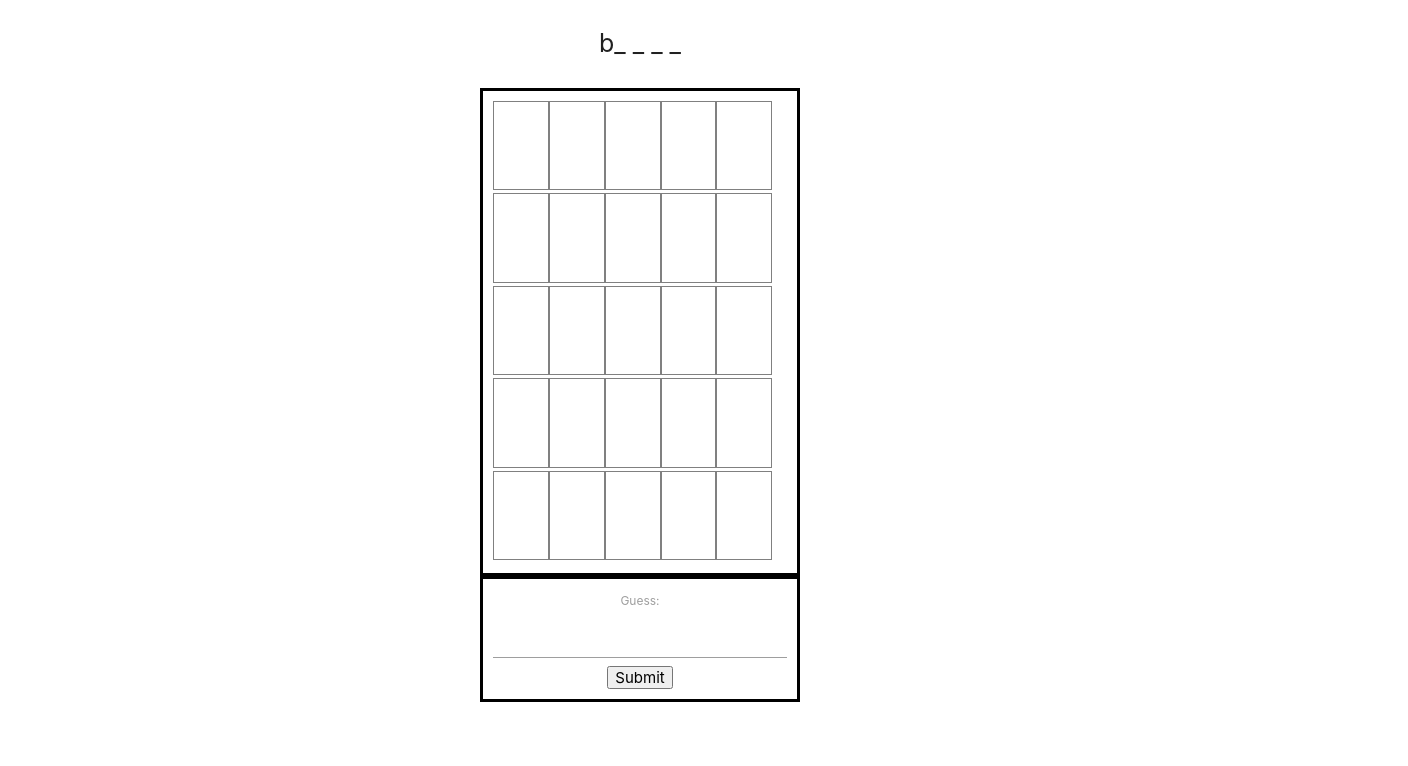
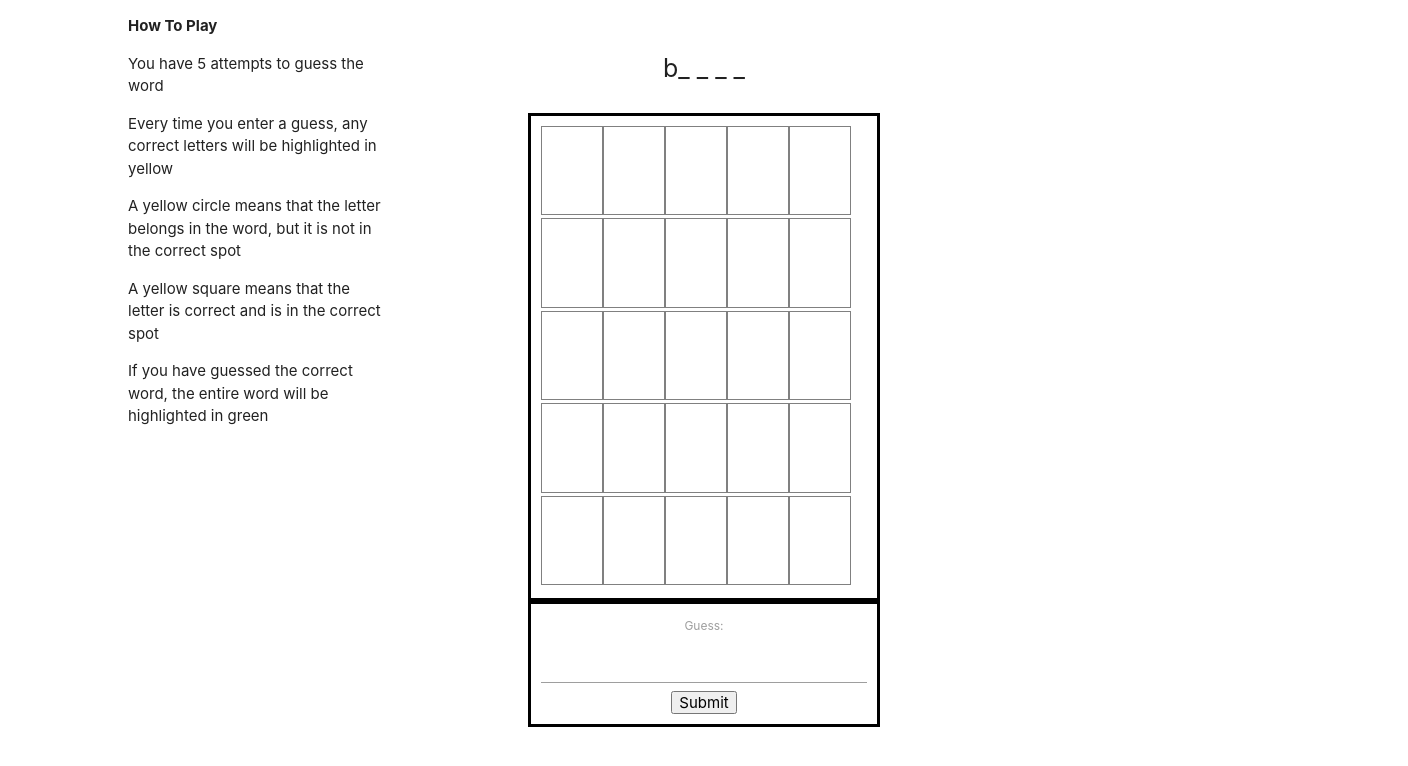
Before and after one commit to ldobrien/Lingo, a React (Create React App) app: page / in a window 1280 px wide. Shown: the top 766 px of the page, 1408 px wide, since content can reach past the window. Built offline with nearby package versions, Linux system fonts and the light colour scheme.

Commit message:
added instructions

```diff
--- a/src/Components/Board.css
+++ b/src/Components/Board.css
@@ -36,3 +36,19 @@
 .inputText{
     font-size: 25px;
 }
+
+.left{
+    width: 30%;
+    padding-left: 10%;
+    height: 25px;
+    float: left;
+    text-align: left;
+}
+.boardDiv{
+    /* margin-left: 20%; */
+    float:left;
+    width: 110%;
+}
+.bold{
+    font-weight: bold;
+}
--- a/src/Components/Main.js
+++ b/src/Components/Main.js
@@ -134,11 +134,21 @@ class Main extends Component {
         }
         return(
             <div>
-                {topString}
-                <Board answer={this.state.answer} guesses={this.state.guesses}/>
-                {form}
-                <p className={this.state.result === "You Win!" ? "green-text" : "red-text"}>{this.state.result}</p>
-                {replay}
+                <div className="left">
+                    <p className="bold">How To Play </p>
+                    <p>You have 5 attempts to guess the word</p>
+                    <p>Every time you enter a guess, any correct letters will be highlighted in yellow </p>
+                    <p>A yellow circle means that the letter belongs in the word, but it is not in the correct spot </p>
+                    <p>A yellow square means that the letter is correct and is in the correct spot </p>
+                    <p>If you have guessed the correct word, the entire word will be highlighted in green </p>
+                </div>
+                <div className="boardDiv">
+                    {topString}
+                    <Board answer={this.state.answer} guesses={this.state.guesses}/>
+                    {form}
+                    <p className={this.state.result === "You Win!" ? "green-text" : "red-text"}>{this.state.result}</p>
+                    {replay}
+                </div>
             </div>
         )
     }
```
